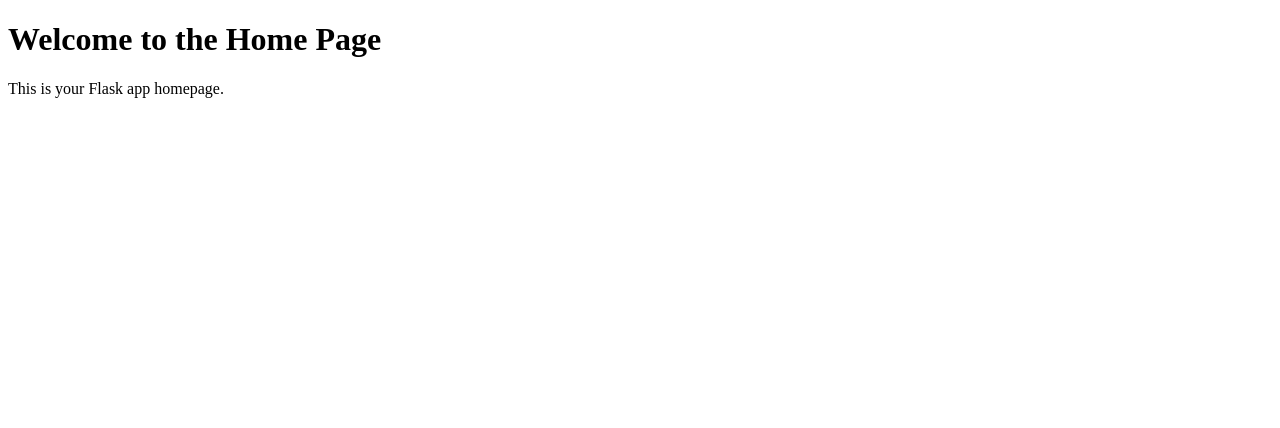
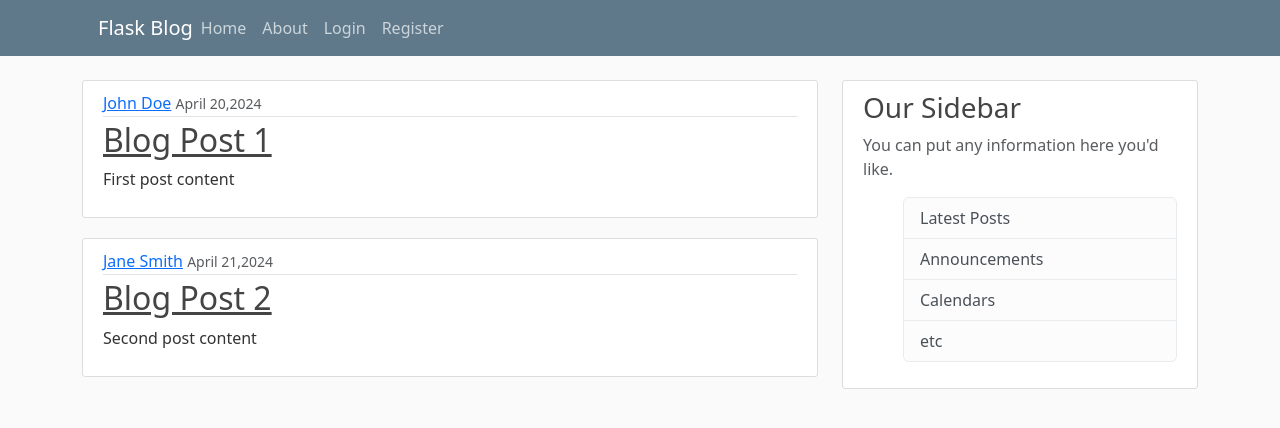
Before and after one commit to sumitc0144/Projects, a Flask app: page / in a window 1280 px wide. Shown: the top 428 px of the page. Run offline with Flask 3, Linux system fonts and the light colour scheme.

Commit message:
Flask_Blog1

```diff
--- a/Flask_Blogs/Flaskblogs.py
+++ b/Flask_Blogs/Flaskblogs.py
@@ -1,14 +1,31 @@
-from flask import Flask,render_template
+from flask import Flask,render_template,url_for
 app=Flask(__name__)
+
+
+posts=[
+    {
+        'author':'John Doe',
+        'title':'Blog Post 1',
+        'content':'First post content',
+        'date_posted':'April 20,2024'
+    },
+    {
+        'author':'Jane Smith',
+        'title':'Blog Post 2',
+        'content':'Second post content',
+        'date_posted':'April 21,2024'
+    }
+]
 
 @app.route('/')
 @app.route('/home')
 def home():
-    return render_template('home.html')
+    return render_template('home.html', posts=posts)
 
 @app.route('/about')
 def about():
-    return render_template('about.html')
+    return render_template('about.html',title="ABOUT"
+    "")
 
 if __name__=="__main__":
     app.run(debug=True)
--- /dev/null
+++ b/Flask_Blogs/static/main.css
@@ -0,0 +1,80 @@
+body {
+  background: #fafafa;
+  color: #333333;
+  margin-top: 5rem;
+}
+
+h1, h2, h3, h4, h5, h6 {
+  color: #444444;
+}
+
+.bg-steel {
+  background-color: #5f788a;
+}
+
+.site-header .navbar-nav .nav-link {
+  color: #cbd5db;
+}
+
+.site-header .navbar-nav .nav-link:hover {
+  color: #ffffff;
+}
+
+.site-header .navbar-nav .nav-link.active {
+  font-weight: 500;
+}
+
+.content-section {
+  background: #ffffff;
+  padding: 10px 20px;
+  border: 1px solid #dddddd;
+  border-radius: 3px;
+  margin-bottom: 20px;
+}
+
+.article-title {
+  color: #444444;
+}
+
+a.article-title:hover {
+  color: #428bca;
+  text-decoration: none;
+}
+
+.article-content {
+  white-space: pre-line;
+}
+
+.article-img {
+  height: 65px;
+  width: 65px;
+  margin-right: 16px;
+}
+
+.article-metadata {
+  padding-bottom: 1px;
+  margin-bottom: 4px;
+  border-bottom: 1px solid #e3e3e3
+}
+
+.article-metadata a:hover {
+  color: #333;
+  text-decoration: none;
+}
+
+.article-svg {
+  width: 25px;
+  height: 25px;
+  vertical-align: middle;
+}
+
+.account-img {
+  height: 125px;
+  width: 125px;
+  margin-right: 20px;
+  margin-bottom: 16px;
+}
+
+.account-heading {
+  font-size: 2.5rem;
+}
--- a/Flask_Blogs/templates/home.html
+++ b/Flask_Blogs/templates/home.html
@@ -1,10 +1,15 @@
-<!DOCTYPE html>
-<html>
-<head>
-    <title>Home</title>
-</head>
-<body>
-    <h1>Welcome to the Home Page</h1>
-    <p>This is your Flask app homepage.</p>
-</body>
-</html>
+{% extends "layout.html" %}
+{% block content %}
+{%for post in posts%}
+<article class="media content-section">
+    <div class="media-body">
+        <div class="article-metadata">
+            <a class="mr-2" href="#">{{ post.author }}</a>
+            <small class="text-muted">{{ post.date_posted }}</small>
+        </div>
+        <h2><a class="article-title" href="#">{{ post.title }}</a></h2>
+        <p class="article-content">{{ post.content }}</p>
+    </div>
+</article>
+{% endfor %}
+{% endblock content%}
--- /dev/null
+++ b/Flask_Blogs/templates/layout.html
@@ -0,0 +1,77 @@
+<!DOCTYPE html>
+<html>
+
+<head> <!-- Required meta tags -->
+    <meta charset="utf-8">
+    <meta name="viewport" content="width=device-width, initial-scale=1">
+
+    <!-- Bootstrap CSS -->
+    <link rel="stylesheet" href="https://cdn.jsdelivr.net/npm/bootstrap@5.3.8/dist/css/bootstrap.rtl.min.css"
+        integrity="sha384-CfCrinSRH2IR6a4e6fy2q6ioOX7O6Mtm1L9vRvFZ1trBncWmMePhzvafv7oIcWiW" crossorigin="anonymous">
+    <link rel="stylesheet" type="text/css" href="{{url_for('static',filename='main.css')}}">
+    {%if title%}
+    <title>Flask Blog-{{title}}</title>
+    {%else%}
+    <title>Flask Blog</title>
+    {%endif%}
+</head>
+
+<body>
+    <header class="site-header">
+        <nav class="navbar navbar-expand-md navbar-dark bg-steel fixed-top">
+            <div class="container">
+                <a class="navbar-brand mr-4" href="/">Flask Blog</a>
+                <button class="navbar-toggler" type="button" data-toggle="collapse" data-target="#navbarToggle"
+                    aria-controls="navbarToggle" aria-expanded="false" aria-label="Toggle navigation">
+                    <span class="navbar-toggler-icon"></span>
+                </button>
+                <div class="collapse navbar-collapse" id="navbarToggle">
+                    <div class="navbar-nav mr-auto">
+                        <a class="nav-item nav-link" href="/">Home</a>
+                        <a class="nav-item nav-link" href="/about">About</a>
+                    </div>
+                    <!-- Navbar Right Side -->
+                    <div class="navbar-nav">
+                        <a class="nav-item nav-link" href="/login">Login</a>
+                        <a class="nav-item nav-link" href="/register">Register</a>
+                    </div>
+                </div>
+            </div>
+        </nav>
+    </header>
+    <main role="main" class="container">
+        <div class="row">
+            <div class="col-md-8">
+                {% block content %}{% endblock %}
+            </div>
+            <div class="col-md-4">
+                <div class="content-section">
+                    <h3>Our Sidebar</h3>
+                    <p class='text-muted'>You can put any information here you'd like.
+                    <ul class="list-group">
+                        <li class="list-group-item list-group-item-light">Latest Posts</li>
+                        <li class="list-group-item list-group-item-light">Announcements</li>
+                        <li class="list-group-item list-group-item-light">Calendars</li>
+                        <li class="list-group-item list-group-item-light">etc</li>
+                    </ul>
+                    </p>
+                </div>
+            </div>
+        </div>
+    </main>
+    <!-- Option 1: Bootstrap Bundle with Popper -->
+    <script src="https://cdn.jsdelivr.net/npm/bootstrap@5.3.8/dist/js/bootstrap.bundle.min.js"
+        integrity="sha384-FKyoEForCGlyvwx9Hj09JcYn3nv7wiPVlz7YYwJrWVcXK/BmnVDxM+D2scQbITxI"
+        crossorigin="anonymous"></script>
+
+    <!-- Option 2: Separate Popper and Bootstrap JS -->
+    <script src="https://cdn.jsdelivr.net/npm/@popperjs/core@2.11.8/dist/umd/popper.min.js"
+        integrity="sha384-I7E8VVD/ismYTF4hNIPjVp/Zjvgyol6VFvRkX/vR+Vc4jQkC+hVqc2pM8ODewa9r"
+        crossorigin="anonymous"></script>
+    <script src="https://cdn.jsdelivr.net/npm/bootstrap@5.3.8/dist/js/bootstrap.min.js"
+        integrity="sha384-G/EV+4j2dNv+tEPo3++6LCgdCROaejBqfUeNjuKAiuXbjrxilcCdDz6ZAVfHWe1Y"
+        crossorigin="anonymous"></script>
+
+</body>
+
+</html>
```
Also changed, not shown: Flask_Blogs/templates/about.html (+3 -8 lines).
